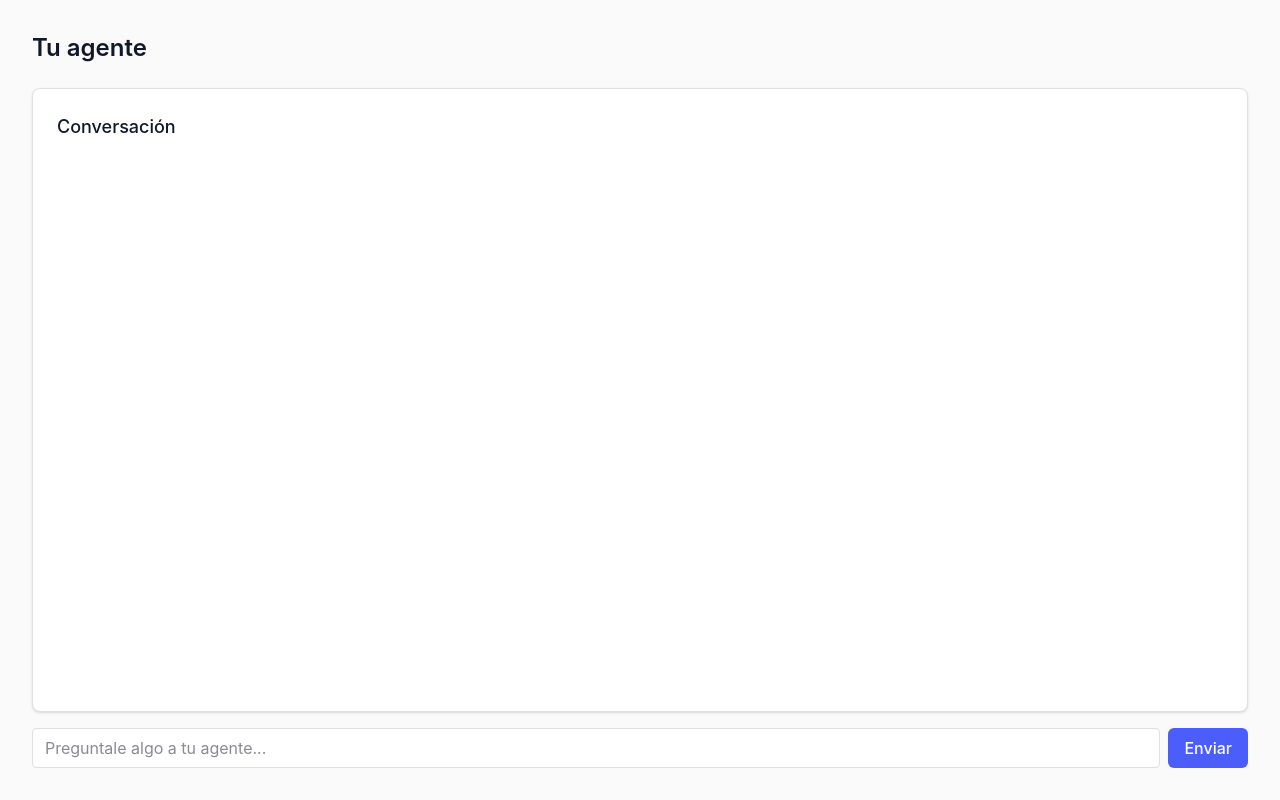
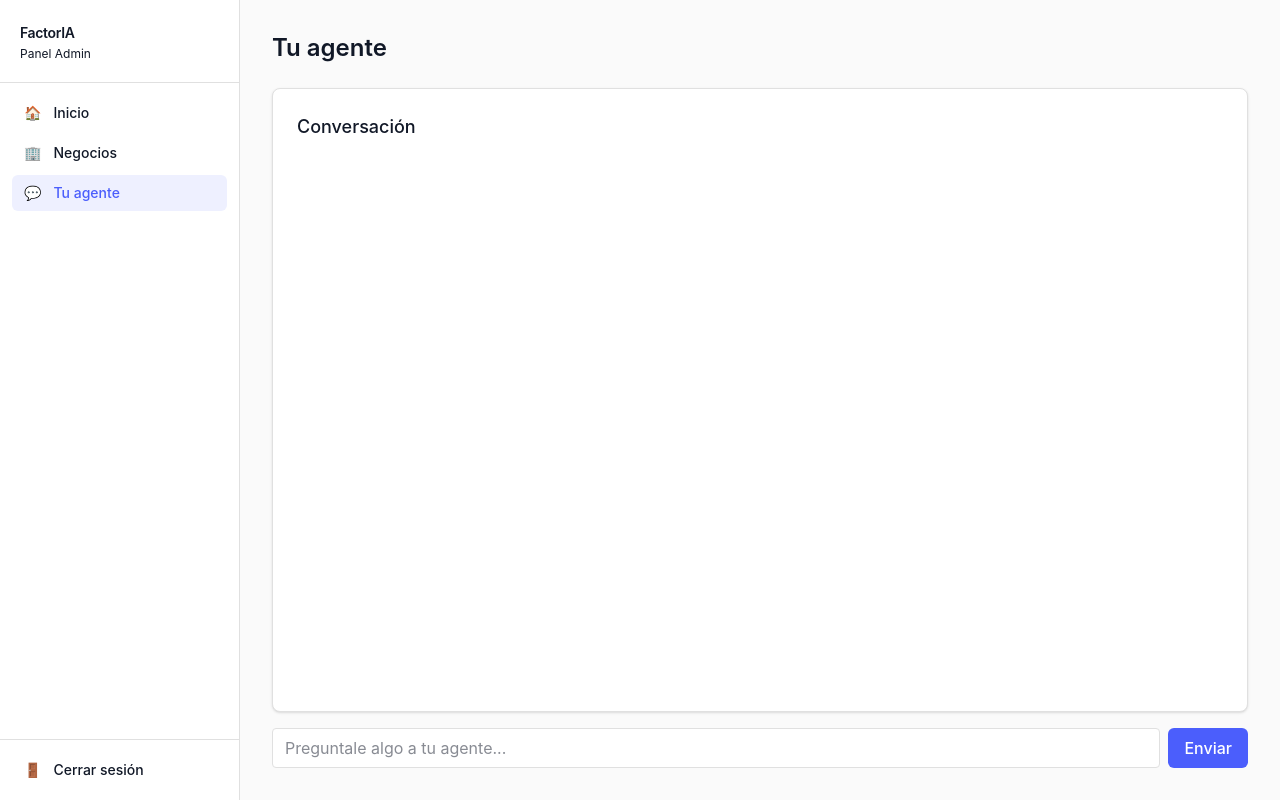
Before and after one commit to matiastristan/Agentes-IA, a Next.js app in the folder apps/web/: page /admin/chat in a window 1280 px wide. Built offline with nearby package versions, Linux system fonts and the light colour scheme.

Commit message:
feat(design): navegación real del panel admin (sidebar), limpieza de layout en las 4 páginas

```diff
--- a/apps/web/app/admin/chat/page.tsx
+++ b/apps/web/app/admin/(dashboard)/chat/page.tsx
@@ -36,7 +36,7 @@ export default function AdminChatPage() {
   }
 
   return (
-    <main className="min-h-screen bg-background p-8 flex flex-col">
+    <main className="flex-1 bg-background p-6 md:p-8 flex flex-col">
       <h1 className="text-2xl font-semibold text-text-primary mb-6">Tu agente</h1>
 
       <Card className="flex-1 mb-4 overflow-y-auto">
--- /dev/null
+++ b/apps/web/app/admin/(dashboard)/layout.tsx
@@ -0,0 +1,10 @@
+import { AdminSidebar } from '@/components/layout/admin-sidebar';
+
+export default function AdminDashboardLayout({ children }: { children: React.ReactNode }) {
+  return (
+    <div className="flex min-h-screen">
+      <AdminSidebar />
+      <div className="flex-1 flex flex-col">{children}</div>
+    </div>
+  );
+}
--- a/apps/web/app/admin/negocios/[id]/page.tsx
+++ b/apps/web/app/admin/(dashboard)/negocios/[id]/page.tsx
@@ -26,7 +26,7 @@ export default async function AdminNegocioDetallePage({
   );
 
   return (
-    <main className="min-h-screen bg-background p-8">
+    <main className="flex-1 bg-background p-6 md:p-8">
       <h1 className="text-2xl font-semibold text-text-primary mb-6">{negocio?.nombre}</h1>
 
       <Card className="mb-6">
--- a/apps/web/app/admin/negocios/page.tsx
+++ b/apps/web/app/admin/(dashboard)/negocios/page.tsx
@@ -9,7 +9,7 @@ export default async function AdminNegociosPage() {
     .order('created_at', { ascending: false });
 
   return (
-    <main className="min-h-screen bg-background p-8">
+    <main className="flex-1 bg-background p-6 md:p-8">
       <h1 className="text-2xl font-semibold text-text-primary mb-6">Negocios</h1>
       <div className="grid grid-cols-1 sm:grid-cols-2 lg:grid-cols-3 gap-4">
         {(negocios ?? []).map((n) => (
--- a/apps/web/app/admin/page.tsx
+++ b/apps/web/app/admin/(dashboard)/page.tsx
@@ -20,22 +20,31 @@ export default async function AdminDashboardPage() {
     .eq('estado_cuenta', 'activo');
 
   return (
-    <main className="min-h-screen bg-background p-8">
-      <h1 className="text-2xl font-semibold text-text-primary mb-6">Panel Admin</h1>
-      <div className="flex gap-3 mb-6">
-        <a href="/admin/negocios" className="text-sm text-primary font-medium">
-          Ver negocios
-        </a>
-        <a href="/admin/chat" className="text-sm text-primary font-medium">
-          Hablar con tu agente
-        </a>
+    <main className="flex-1 bg-background p-6 md:p-8">
+      <h1 className="text-2xl font-semibold text-text-primary mb-6 animate-fade-slide-in">
+        Panel Admin
+      </h1>
+
+      <div className="grid grid-cols-1 sm:grid-cols-2 gap-4 mb-8">
+        {[
+          { label: 'Negocios activos', value: totalActivos ?? 0 },
+          { label: 'Por vencer (7 días)', value: porVencer?.length ?? 0 },
+        ].map((kpi, i) => (
+          <div
+            key={kpi.label}
+            className="animate-fade-slide-in"
+            style={{ animationDelay: `${i * 60}ms` }}
+          >
+            <KPICard label={kpi.label} value={kpi.value} />
+          </div>
+        ))}
       </div>
-      <div className="grid grid-cols-1 sm:grid-cols-2 gap-4 mb-8">
-        <KPICard label="Negocios activos" value={totalActivos ?? 0} />
-        <KPICard label="Por vencer (7 días)" value={porVencer?.length ?? 0} />
-      </div>
+
       <h2 className="text-lg font-medium text-text-primary mb-3">Vencimientos próximos</h2>
       <div className="flex flex-col gap-2">
+        {(porVencer ?? []).length === 0 && (
+          <p className="text-sm text-text-muted">Ningún negocio vence en los próximos 7 días.</p>
+        )}
         {(porVencer ?? []).map((n, i) => (
           <Card key={i}>
             <CardHeader>
--- /dev/null
+++ b/apps/web/components/layout/admin-sidebar.tsx
@@ -0,0 +1,66 @@
+'use client';
+
+import { usePathname, useRouter } from 'next/navigation';
+import { cn } from '@/lib/utils';
+
+const ITEMS = [
+  { href: '/admin', label: 'Inicio', icon: '🏠' },
+  { href: '/admin/negocios', label: 'Negocios', icon: '🏢' },
+  { href: '/admin/chat', label: 'Tu agente', icon: '💬' },
+];
+
+export function AdminSidebar() {
+  const pathname = usePathname();
+  const router = useRouter();
+
+  async function handleLogout() {
+    document.cookie = 'admin_session=; Max-Age=0; path=/';
+    router.push('/admin/login');
+    router.refresh();
+  }
+
+  return (
+    <aside className="hidden md:flex md:w-60 md:flex-col md:border-r md:border-border md:bg-card md:h-screen md:sticky md:top-0">
+      <div className="p-5 border-b border-border">
+        <span className="text-sm font-semibold tracking-tight text-text-primary">FactorIA</span>
+        <p className="text-xs text-text-secondary mt-0.5">Panel Admin</p>
+      </div>
+
+      <nav className="flex-1 flex flex-col gap-1 p-3">
+        {ITEMS.map((item) => {
+          const active = pathname === item.href;
+          return (
+            <a
+              key={item.href}
+              href={item.href}
+              className={cn(
+                'flex items-center gap-3 rounded-md px-3 py-2 text-sm font-medium',
+                'transition-[background-color,color] duration-150 ease-out',
+                active
+                  ? 'bg-primary-tint text-primary'
+                  : 'text-text-secondary hover:bg-bg-tint hover:text-text-primary'
+              )}
+            >
+              <span aria-hidden>{item.icon}</span>
+              {item.label}
+            </a>
+          );
+        })}
+      </nav>
+
+      <div className="p-3 border-t border-border">
+        <button
+          onClick={handleLogout}
+          className={cn(
+            'w-full flex items-center gap-3 rounded-md px-3 py-2 text-sm font-medium',
+            'text-text-secondary hover:bg-bg-tint hover:text-error',
+            'transition-[background-color,color] duration-150 ease-out'
+          )}
+        >
+          <span aria-hidden>🚪</span>
+          Cerrar sesión
+        </button>
+      </div>
+    </aside>
+  );
+}
```
